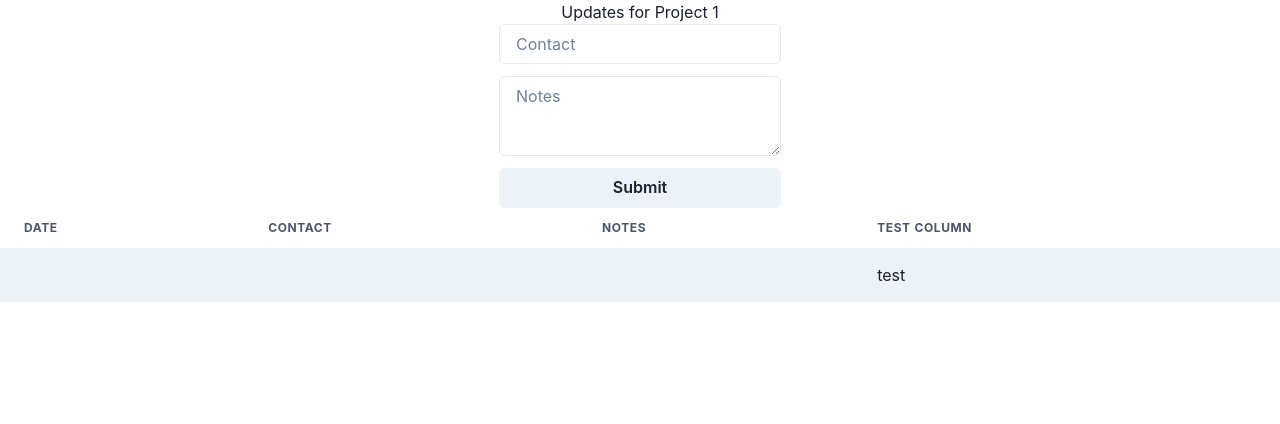
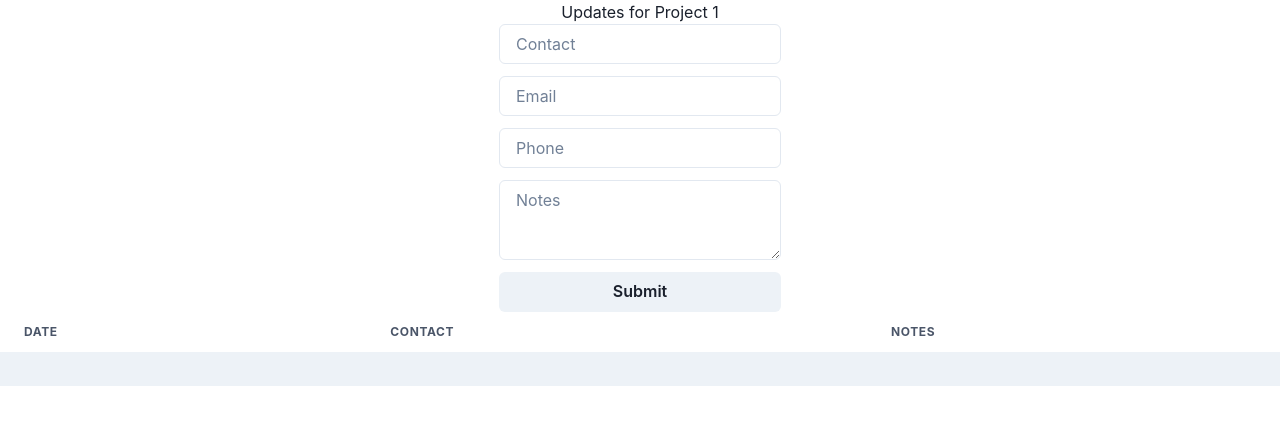
Before and after one commit to noamike/M-MRE, a React (Create React App) app in the folder projecttracking0.1/: page / in a window 1280 px wide. Shown: the top 424 px of the page. Built offline with nearby package versions, Linux system fonts and the light colour scheme; no server answers.

Commit message:
successfully added data to database

```diff
--- a/projecttracking0.1/src/App.js
+++ b/projecttracking0.1/src/App.js
@@ -1,11 +1,14 @@
 import './App.css';
-import {db} from '../firebase';
+import {db} from './firebase';
+import {collection, addDoc, setDoc, getDocs, doc} from "firebase/firestore";
 import { ChakraProvider, Input, Textarea, Center, Stack, Button } from '@chakra-ui/react'
 //Elements for the table for data display
 import { Table, Thead, Tbody, Tr, Th, Td, TableContainer} from '@chakra-ui/react'
+import { useState } from 'react';
 
 // Updates the values of the table cells based off of the input data provided
-function submitDetails() {
+ function submitDetails() {
+
   var var_contact = document.getElementById("contactNameValue").value;
   var var_notes = document.getElementById("notesValue").value;
 
@@ -15,7 +18,19 @@ function submitDetails() {
   var yyyy = var_today.getFullYear();
 
   var_today = mm + '/' + dd + '/' + yyyy;
-  writeData(var_contact, var_notes, var_today);
+
+  {/*const docRef = addDoc(collection(db, "var_contact"), {
+    var_notes: var_notes,
+
+  });*/}
+
+  // Add a new document in collection "Project 1" with "var_contact" as id
+  const docRef = setDoc(doc(db, "Project 1", var_contact), {
+    date: var_today,
+    notes: var_notes,
+
+  });
+
   return (
     document.getElementById("contactInput1").innerHTML = var_contact,
     document.getElementById("notesInput1").innerHTML = var_notes,
@@ -23,14 +38,8 @@ function submitDetails() {
   )
 }
 
-function writeData(contactName, notesValue, dateValue) {
-  const db = getDatabase();
-  set(ref(db, '/projects' + contactName, notesValue, dateValue), {
-    contact: contactName,
-    notes: notesValue,
-    date: dateValue
-  });
-}
+
+
 
 function App() {
   var var_contact;
@@ -61,8 +70,10 @@ function App() {
         <Center>
           <Stack spacing={3}>
             <Input placeholder='Contact' width='auto' id="contactNameValue"/>
+            <Input placeholder='Email' width='auto' id="contactNameValue"/>
+            <Input placeholder='Phone' width='auto' id="contactNameValue"/>
             <Textarea placeholder='Notes' width='auto' id="notesValue"/>
-            <Button onClick={() => writeData()}>Submit</Button>
+            <Button onClick={() => submitDetails()}>Submit</Button>
           </Stack>
           </Center>
           <TableContainer>
@@ -72,7 +83,6 @@ function App() {
                   <Th>Date</Th>
                   <Th>Contact</Th>
                   <Th>Notes</Th>
-                  <Th>Test Column</Th>
                 </Tr>
               </Thead>
               <Tbody>
@@ -80,7 +90,6 @@ function App() {
                   <Td id="date">{var_today}</Td>
                   <Td id="contactInput1">{var_contact}</Td>
                   <Td id="notesInput1">{var_notes}</Td>
-                  <Td>test</Td>
                 </Tr>
               </Tbody>
             </Table>
```
